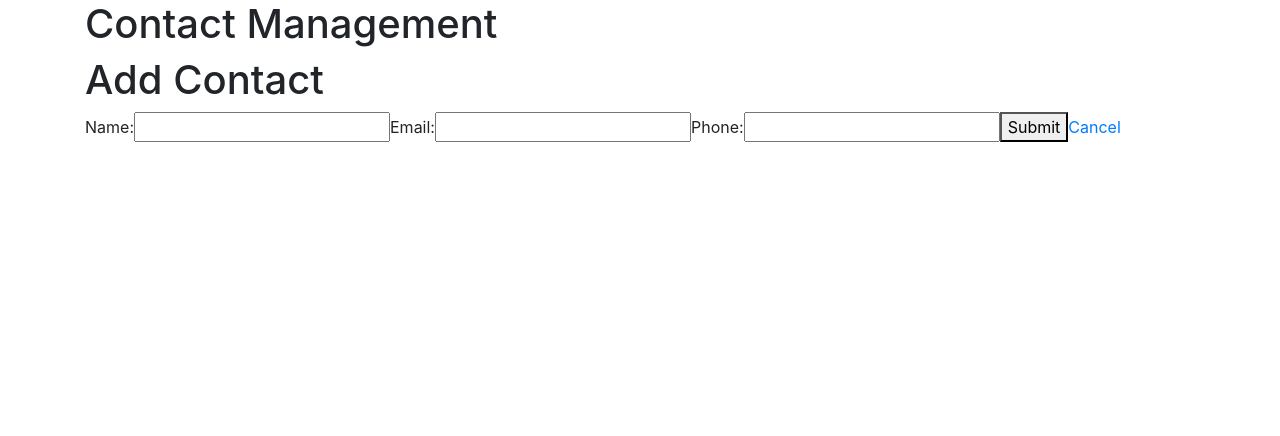
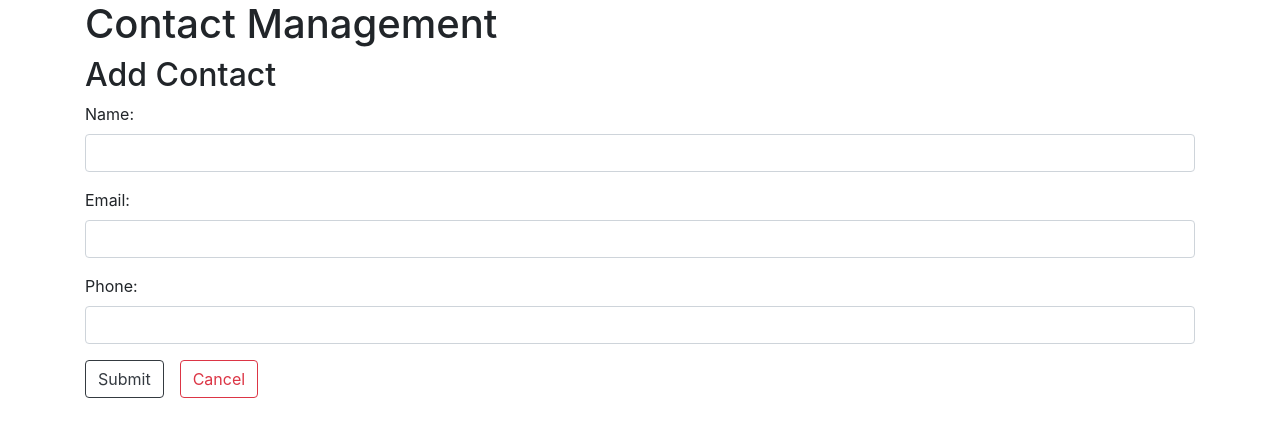
Before and after one commit to valeriaoshiro/ArcadiaHW, a React (Vite) app: page /add in a window 1280 px wide. Shown: the top 436 px of the page. Built offline with nearby package versions, Linux system fonts and the light colour scheme; no server answers.

Commit message:
Style Add Contact

```diff
--- a/client/components/AddContact.js
+++ b/client/components/AddContact.js
@@ -27,22 +27,44 @@ const AddContact = () => {
 
   return (
     <div>
-      <h1>Add Contact</h1>
+      <h2>Add Contact</h2>
       <form onSubmit={onSubmit}>
-        <label>
-          Name:
-          <input type="text" name="name" onChange={onChange} />
-        </label>
-        <label>
-          Email:
-          <input type="text" name="email" onChange={onChange} />
-        </label>
-        <label>
-          Phone:
-          <input type="text" name="phone" onChange={onChange} />
-        </label>
-        <button type="submit">Submit</button>
-        <Link to="/">Cancel</Link>
+        <div className="form-group">
+          <label htmlFor="name">Name: </label>
+          <input
+            type="text"
+            name="name"
+            className="form-control"
+            id="name"
+            onChange={onChange}
+          />
+        </div>
+        <div className="form-group">
+          <label htmlFor="email">Email: </label>
+          <input
+            type="text"
+            name="email"
+            className="form-control"
+            id="email"
+            onChange={onChange}
+          />
+        </div>
+        <div>
+          <label htmlFor="phone">Phone: </label>
+          <input
+            type="text"
+            name="phone"
+            className="form-control"
+            id="phone"
+            onChange={onChange}
+          />
+        </div>
+        <button type="submit" className="btn btn-outline-dark mt-3">
+          Submit
+        </button>
+        <Link to="/" className="btn btn-outline-danger mt-3 ml-3">
+          Cancel
+        </Link>
       </form>
     </div>
   );
```
